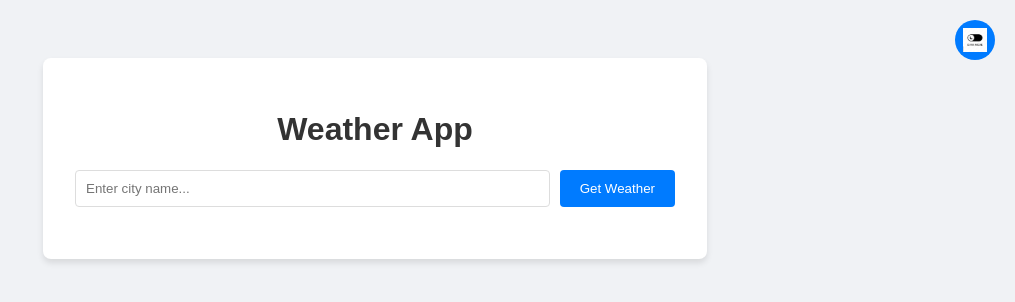
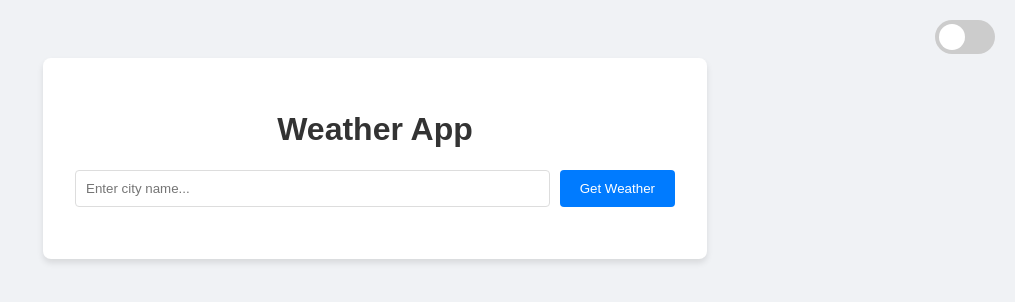
Before and after one commit to laurciucanu/weatherApp, a Flask app: page / in a window 1280 px wide. Shown: the top 302 px of the page, without its empty margins (265-1280 px from the left). Run offline with Flask 3, Linux system fonts and the light colour scheme.

```diff
--- a/templates/index.html
+++ b/templates/index.html
@@ -43,28 +43,52 @@
             transition: background-color 0.3s, color 0.3s;
         }
 
-        .theme-toggle {
+        /* Theme Toggle Switch */
+        .theme-switch-wrapper {
             position: fixed;
             top: 20px;
             right: 20px;
-            padding: 8px;
-            cursor: pointer;
-            background: var(--button-bg);
-            border: none;
-            border-radius: 50%;
-            width: 40px;
-            height: 40px;
             display: flex;
             align-items: center;
-            justify-content: center;
-            transition: background 0.3s;
-            overflow: hidden;
         }
-        .theme-toggle:hover { background: var(--button-hover); }
-        .theme-toggle img {
-            width: 24px;
-            height: 24px;
-            object-fit: contain;
+        .theme-switch {
+            display: inline-block;
+            height: 34px;
+            position: relative;
+            width: 60px;
+        }
+        .theme-switch input {
+            display: none;
+        }
+        .slider {
+            background-color: #ccc;
+            bottom: 0;
+            cursor: pointer;
+            left: 0;
+            position: absolute;
+            right: 0;
+            top: 0;
+            transition: .4s;
+            border-radius: 34px;
+        }
+        .slider:before {
+            background-color: white;
+            bottom: 4px;
+            content: "";
+            cursor: pointer;
+            height: 26px;
+            left: 4px;
+            position: absolute;
+            transition: .4s;
+            width: 26px;
+            z-index: 2;
+            border-radius: 50%;
+        }
+        input:checked + .slider {
+            background-color: var(--button-bg);
+        }
+        input:checked + .slider:before {
+            transform: translateX(26px);
         }
 
         .container {
@@ -125,9 +149,12 @@
     </style>
 </head>
 <body>
-    <button class="theme-toggle" id="theme-toggle" title="Toggle Dark/Light Mode">
-        <img src="/static/dark_mode.jpg" alt="Theme Icon" id="theme-icon">
-    </button>
+    <div class="theme-switch-wrapper">
+        <label class="theme-switch" for="checkbox">
+            <input type="checkbox" id="checkbox">
+            <div class="slider"></div>
+        </label>
+    </div>
 
     <div class="container">
         <h1>Weather App</h1>
@@ -167,20 +194,38 @@
     </div>
 
     <script>
-        const toggleBtn = document.getElementById('theme-toggle');
+        const toggleSwitch = document.querySelector('#checkbox');
         const body = document.body;
 
-        // Check for saved preference
-        if (localStorage.getItem('theme') === 'dark') {
-            body.classList.add('dark-mode');
+        function switchTheme(x) {
+            if (x) {
+                body.classList.add('dark-mode');
+                localStorage.setItem('theme', 'dark');
+            } else {
+                body.classList.remove('dark-mode');
+                localStorage.setItem('theme', 'light');
+            }
         }
 
-        toggleBtn.addEventListener('click', () => {
-            body.classList.toggle('dark-mode');
-            const isDark = body.classList.contains('dark-mode');
+        toggleSwitch.addEventListener('change', function(e) {
+            if(e.target.checked) {
+                switchTheme(true);
+            } else {
+                switchTheme(false);
+            }
+        });
 
-            localStorage.setItem('theme', isDark ? 'dark' : 'light');
-        });
+        // Check for saved preference
+        const currentTheme = localStorage.getItem('theme');
+        if (currentTheme) {
+            if (currentTheme === 'dark') {
+                body.classList.add('dark-mode');
+                toggleSwitch.checked = true;
+            } else {
+                body.classList.remove('dark-mode');
+                toggleSwitch.checked = false;
+            }
+        }
     </script>
 </body>
 </html>
```
Also changed, not shown: static/dark_mode.jpg (deleted).
